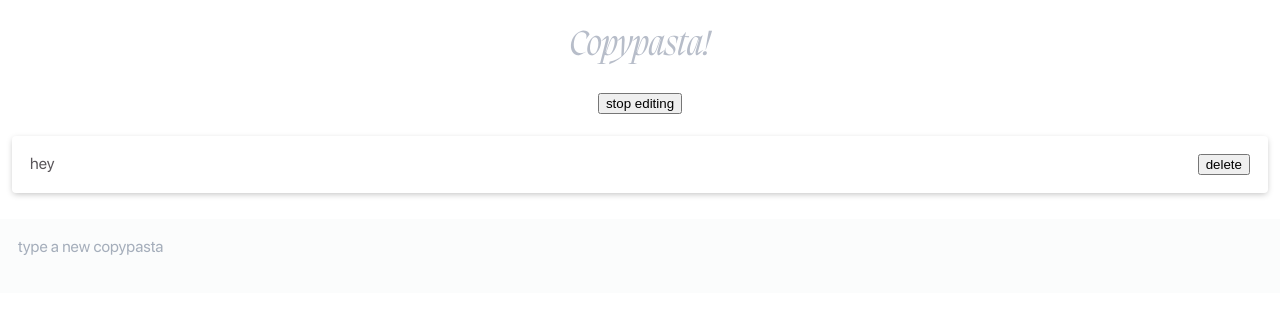
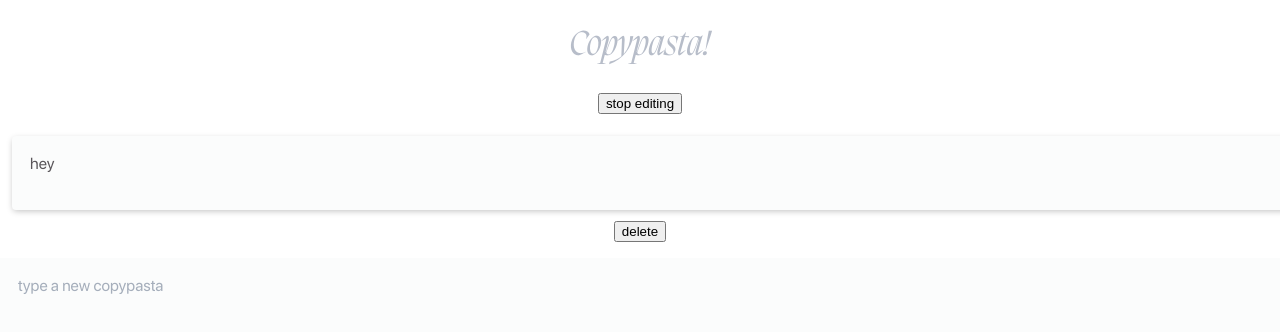
Before and after one commit to songeunyou/copypasta, a React (Create React App) app: page / in a window 1280 px wide. Both pictures are taken after a click on the button "edit". Shown: the top 332 px of the page. Built offline with nearby package versions, Linux system fonts and the light colour scheme.

Commit message:
Editing clippings works

```diff
--- a/src/App.js
+++ b/src/App.js
@@ -2,6 +2,7 @@ import { useEffect, useState } from 'react';
 import './sass/App.scss';
 
 import CopyText from './components/CopyText';
+import EditText from './components/EditText';
 
 function App() {
 
@@ -38,6 +39,12 @@ function App() {
     setClippings(clippings.filter(c => c !== clipping));
   }
 
+  function saveEditedClipping(index, newClipping) {
+    let tempClippings = [...clippings]; // copying the old datas array
+    tempClippings[index] = newClipping;
+    setClippings(tempClippings);
+  }
+
   return (
     <div className="App">
       <div className="content">
@@ -53,12 +60,18 @@ function App() {
         <div className="copy-textblocks">
           {clippings ?
             clippings.map((clipping, i) =>
-              <CopyText
-                key={i}
-                editingMode={editingMode}
-                deleteClipping={deleteClipping}
-                clipping={clipping}/>
-            )
+              (editingMode ?
+                <EditText
+                  key={i}
+                  index={i}
+                  saveEditedClipping={saveEditedClipping}
+                  deleteClipping={deleteClipping}
+                  clipping={clipping}/>
+                :
+                <CopyText
+                  key={i}
+                  clipping={clipping}/>
+              ))
           : ""}
         </div>
       </div>
--- a/src/components/CopyText.js
+++ b/src/components/CopyText.js
@@ -1,7 +1,7 @@
 import { useEffect, useState } from 'react';
 import '../sass/App.scss';
 
-function CopyText({ clipping, editingMode, deleteClipping }) {
+function CopyText({ clipping, editingMode }) {
 
   const [copied, setCopied] = useState(false);
 
@@ -27,20 +27,11 @@ function CopyText({ clipping, editingMode, deleteClipping }) {
 
   return (
     <div className="copy-text" onClick={() => handleClick()}>
-      {
-        editingMode ? "" :
-        <div className="copied" style={{ opacity: copied ? 1 : 0 }}>
-          <p>Copied!</p>
-        </div>
-      }
+      <div className="copied" style={{ opacity: copied ? 1 : 0 }}>
+        <p>Copied!</p>
+      </div>
 
       <p>{clipping}</p>
-
-      {
-        editingMode ?
-        <button onClick={() => deleteClipping(clipping)}>delete</button>
-        : ""
-      }
     </div>
   );
 }
--- /dev/null
+++ b/src/components/EditText.js
@@ -0,0 +1,37 @@
+import { useEffect, useState } from 'react';
+import '../sass/App.scss';
+
+function EditText({ index, clipping, saveEditedClipping, deleteClipping }) {
+
+  let [inputClipping, setInputClipping] = useState(clipping);
+
+  function handleInputChange(e) {
+    setInputClipping(e.target.value);
+  }
+
+  function handleEnter(e) {
+    if (e.charCode === 13 && !e.shiftKey) {
+      e.preventDefault();
+      saveEditedClipping(index, inputClipping);
+      document.activeElement.blur();
+    }
+  }
+
+  return (
+    <div>
+      <textarea
+        className="copy-text"
+        type="text"
+        placeholder="type a new copypasta"
+        value={inputClipping}
+        onChange={handleInputChange}
+        onKeyPress={(e) => handleEnter(e)}/>
+
+      <button
+        className="delete-btn"
+        onClick={() => deleteClipping(clipping)}>delete</button>
+    </div>
+  );
+}
+
+export default EditText;
--- a/src/sass/App.scss
+++ b/src/sass/App.scss
@@ -15,6 +15,7 @@ html {
 /*--------------- FONTS ---------------*/
 
 h1 {
+  cursor: default;
   font-family: Migra;
   font-size: 36px;
   font-weight: 400;
@@ -61,6 +62,10 @@ p {
     white-space: pre-line;
     text-align: left;
   }
+
+  .delete-btn {
+    cursor: pointer;
+  }
 }
 
 textarea {
```
